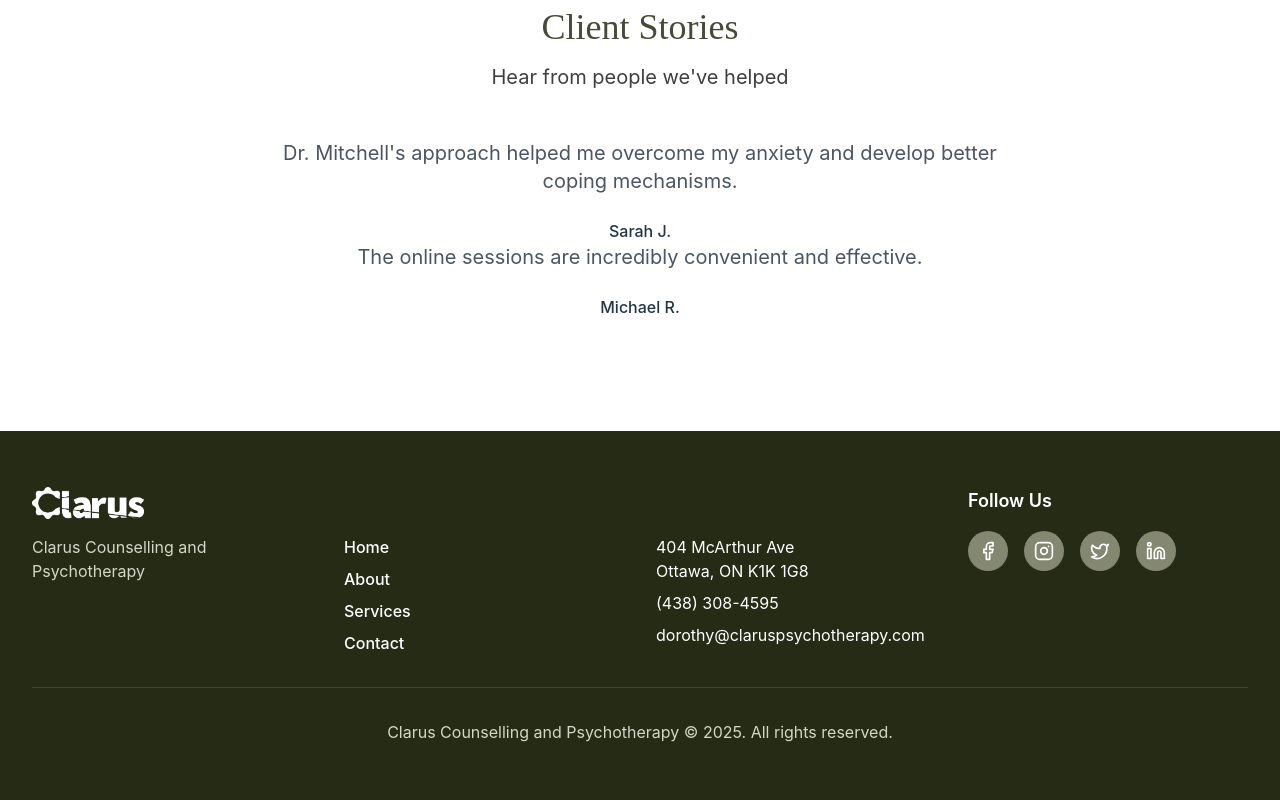
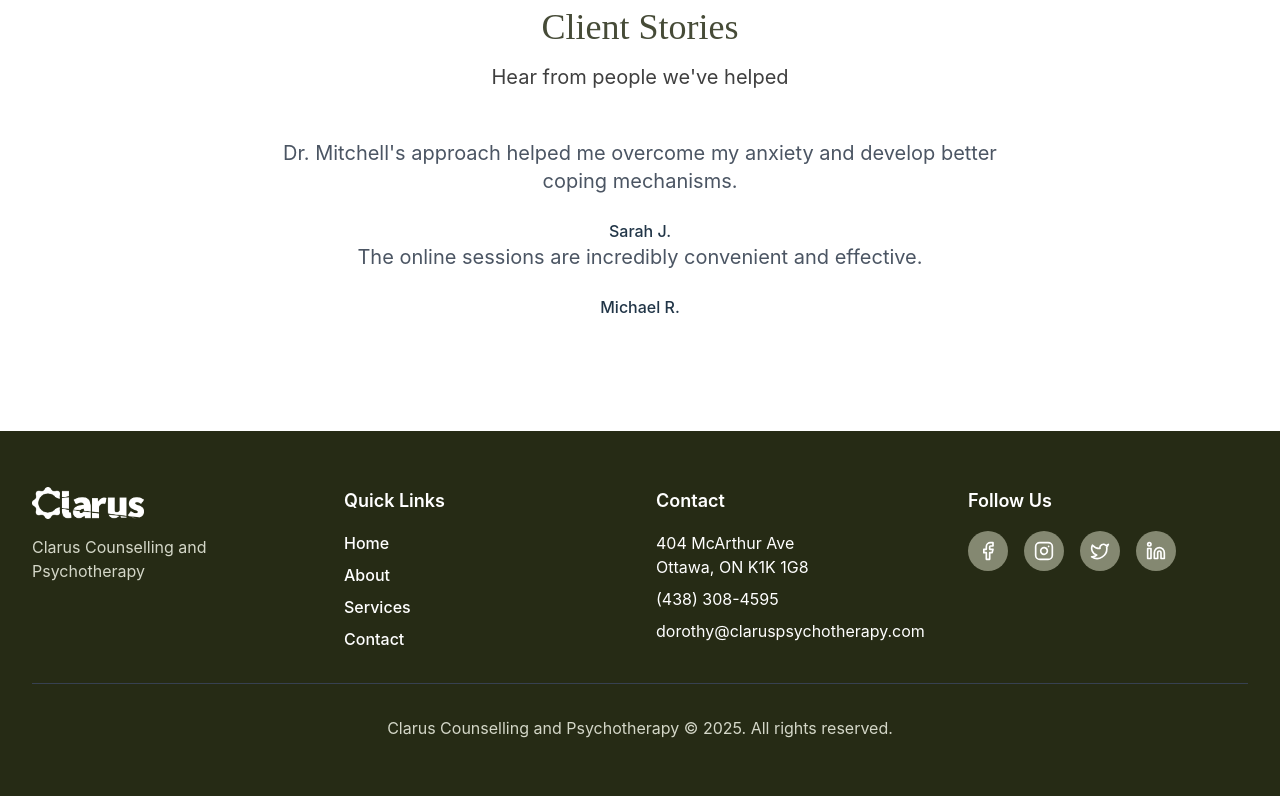
Before and after one commit to Abraham-Ogbumah/clarus, a React (Vite) app: page / in a window 1280 px wide. Shown: the part 2739-3539 px from the top of the page. Built offline with nearby package versions, Linux system fonts and the light colour scheme.

Commit message:
minor update

```diff
--- a/src/components/layout/Footer/FooterContact.jsx
+++ b/src/components/layout/Footer/FooterContact.jsx
@@ -1,8 +1,7 @@
-import FooterColumn from "./FooterColumn";
-
 const FooterContact = () => {
   return (
-    <FooterColumn title="Contact">
+    <div title="Contact">
+      <h3 className="text-lg font-semibold mb-4 text-white">Contact</h3>
       <ul className="space-y-2 text-white-400">
         <li>
           404 McArthur Ave
@@ -12,7 +11,7 @@ const FooterContact = () => {
         <li>(438) 308-4595</li>
         <li>dorothy@claruspsychotherapy.com</li>
       </ul>
-    </FooterColumn>
+    </div>
   );
 };
 
--- a/src/components/layout/Footer/index.jsx
+++ b/src/components/layout/Footer/index.jsx
@@ -14,7 +14,10 @@ const Footer = () => {
             </p>
           </FooterColumn>
 
-          <FooterColumn title="Quick Links">
+          <div title="Quick Links">
+            <h3 className="text-lg font-semibold mb-4 text-white">
+              Quick Links
+            </h3>
             <ul className="space-y-2">
               <li>
                 <FooterLink href="/">Home</FooterLink>
@@ -29,7 +32,7 @@ const Footer = () => {
                 <FooterLink href="/contact">Contact</FooterLink>
               </li>
             </ul>
-          </FooterColumn>
+          </div>
 
           <FooterContact />
 
```
